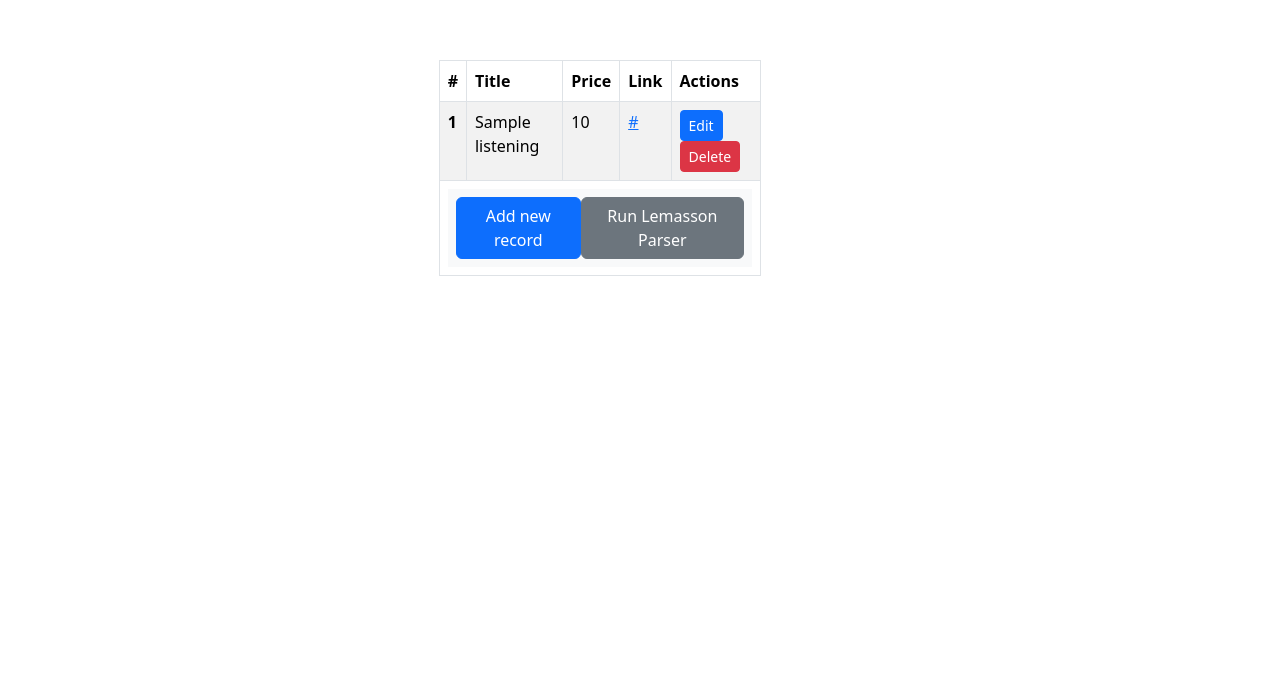
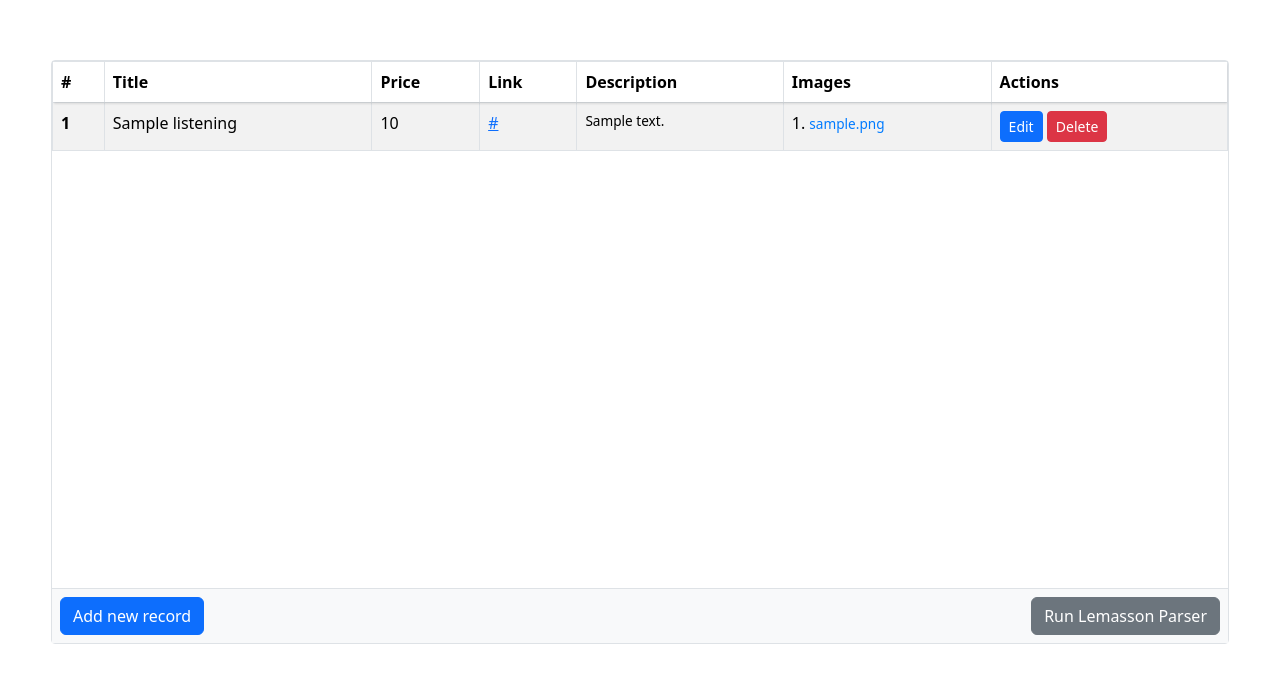
Before and after one commit to KrupkoOleh/Real-Estate-Aggregator, a Django app: page / in a window 1280 px wide. Shown: the part 96-779 px from the top of the page. Run offline with Django 5.2, Linux system fonts and the light colour scheme; tables that the repository leaves empty hold one stand-in row (values such as "Sample post"); some libraries are stand-ins or nearby versions.

Commit message:
feat(parser): add opportunity to parse description and image url by the product

```diff
--- a/dashboard/models.py
+++ b/dashboard/models.py
@@ -1,4 +1,5 @@
 from django.db import models
+from django_ckeditor_5.fields import CKEditor5Field
 
 from project.constants import MAX_DIGITS, DECIMAL_PLACES
 from project.mixins.models import PKMixin
@@ -9,3 +10,20 @@ class Listening(PKMixin):
     price = models.DecimalField(max_digits=MAX_DIGITS,
                                 decimal_places=DECIMAL_PLACES)
     link = models.CharField(max_length=256)
+    description = CKEditor5Field('Text',
+                                 config_name='extends',
+                                 null=True,
+                                 blank=True)
+
+    def __str__(self):
+        return self.title
+
+
+class Image(PKMixin):
+    image_url = models.URLField(max_length=500)
+    listening = models.ForeignKey(Listening,
+                                  on_delete=models.CASCADE,
+                                  related_name='images')
+
+    def __str__(self):
+        return self.listening.title
--- a/dashboard/views.py
+++ b/dashboard/views.py
@@ -12,6 +12,9 @@ from dashboard.clients.lemasson_conseil import run_scraper
 class ListeningListView(ListView):
     model = Listening
     template_name = 'listening/main.html'
+
+    def get_queryset(self):
+        return Listening.objects.prefetch_related('images').all()
 
 
 def create_listening_popup(request):
--- a/project/urls.py
+++ b/project/urls.py
@@ -21,5 +21,6 @@ from dashboard.urls import urlpatterns as main_urlpatterns
 
 urlpatterns = [
     path('admin/', admin.site.urls),
+    path("ckeditor5/", include('django_ckeditor_5.urls')),
     path('', include(main_urlpatterns))
 ]
--- a/requirements.txt
+++ b/requirements.txt
@@ -5,3 +5,4 @@ pillow==12.1.0
 beautifulsoup4==4.14.3
 requests
 mysqlclient
+django-ckeditor-5
--- a/static/css/listening/main.css
+++ b/static/css/listening/main.css
@@ -1,5 +1,6 @@
 .listening-table {
     width: 100%;
+    height: 100%;
     display: flex;
     flex-direction: column;
     justify-content: center;
@@ -7,5 +8,74 @@
 }
 
 .table {
-    width: 80%;
+    width: 100%;
 }
+
+#dashboard-table-container {
+    width: 95%;
+    display: flex;
+    flex-direction: column;
+    height: 100%;
+    max-height: 80vh;
+    border: 1px solid #dee2e6;
+    border-radius: 4px;
+    background-color: white;
+}
+
+#dashboard-table-container > div:first-child {
+    overflow-y: auto;
+    flex: 1;
+}
+
+#dashboard-table-container thead {
+    position: sticky;
+    top: 0;
+    background: white;
+    z-index: 1;
+    box-shadow: 0 2px 2px -1px rgba(0, 0, 0, 0.1);
+}
+
+.description-cell {
+    max-height: 100px;
+    overflow-y: auto;
+    font-size: 0.85rem;
+}
+
+.images-list-container {
+    max-height: 100px;
+    overflow-y: auto;
+}
+
+.images-list {
+    list-style-type: none;
+    padding-left: 0;
+    margin-bottom: 0;
+}
+
+.images-list li {
+    margin-bottom: 2px;
+    list-style-type: none;
+}
+
+.images-list a {
+    font-size: 0.85rem;
+    word-break: break-all;
+    text-decoration: none;
+    color: #007bff;
+}
+
+.images-list a:hover {
+    text-decoration: underline;
+}
+
+.actions-cell {
+    white-space: nowrap;
+}
+
+.table-footer {
+    position: sticky;
+    bottom: 0;
+    background-color: #f8f9fa;
+    border-top: 1px solid #dee2e6;
+    z-index: 1;
+}
--- a/templates/listening/dashboard.html
+++ b/templates/listening/dashboard.html
@@ -1,11 +1,14 @@
 <div id="dashboard-table-container">
-    <table class="table table-striped table-bordered">
+    <div>
+        <table class="table table-striped table-bordered mb-0">
             <thead>
             <tr>
                 <th scope="col">#</th>
                 <th scope="col">Title</th>
                 <th scope="col">Price</th>
                 <th scope="col">Link</th>
+                <th scope="col">Description</th>
+                <th scope="col">Images</th>
                 <th scope="col">Actions</th>
             </tr>
             </thead>
@@ -15,8 +18,30 @@
                     <th scope="row">{{ forloop.counter }}</th>
                     <td>{{ item.title }}</td>
                     <td>{{ item.price }}</td>
-                <td><a href="{{ item.link }}">{{ item.link }}</a></td>
+                    <td><a href="{{ item.link }}" target="_blank">{{ item.link }}</a></td>
                     <td>
+                        <div class="description-cell">
+                            {{ item.description|safe }}
+                        </div>
+                    </td>
+                    <td>
+                        {% if item.images.exists %}
+                            <div class="images-list-container">
+                                <ul class="images-list">
+                                    {% for image in item.images.all %}
+                                        <li>
+                                            {{ forloop.counter }}. <a href="{{ image.image_url }}" target="_blank">
+                                                {{ image.image_url }}
+                                            </a>
+                                        </li>
+                                    {% endfor %}
+                                </ul>
+                            </div>
+                        {% else %}
+                            <span class="text-muted">No images</span>
+                        {% endif %}
+                    </td>
+                    <td class="actions-cell">
                         <button class="btn btn-primary btn-sm"
                                 hx-get="{% url 'update_listening' item.pk %}"
                                 hx-target="body"
@@ -35,13 +60,14 @@
                 </tr>
             {% empty %}
                 <tr>
-                <td colspan="5" style="text-align: center">
-                    <span >Записи відсутні</span></td>
+                    <td colspan="7" style="text-align: center">
+                        <span>Записи відсутні</span></td>
                 </tr>
             {% endfor %}
-        <tr>
-            <td colspan="5">
-                <div class="p-2 bg-light d-flex justify-content-between">
+            </tbody>
+        </table>
+    </div>
+    <div class="p-2 bg-light d-flex justify-content-between border-top table-footer">
         <button type="button"
                 class="btn btn-primary"
                 hx-get="{% url 'popup_create' %}"
@@ -56,8 +82,4 @@
             Run Lemasson Parser
         </a>
     </div>
-            </td>
-        </tr>
-        </tbody>
-    </table>
 </div>
```
Also changed, not shown: dashboard/admin.py (+7 -1 lines), dashboard/clients/lemasson_conseil.py (+53 -0 lines), project/settings.py (+20 -0 lines). Lines whose indentation alone changed are shown as unchanged.
